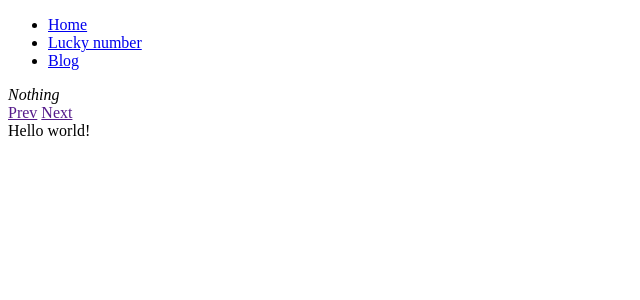
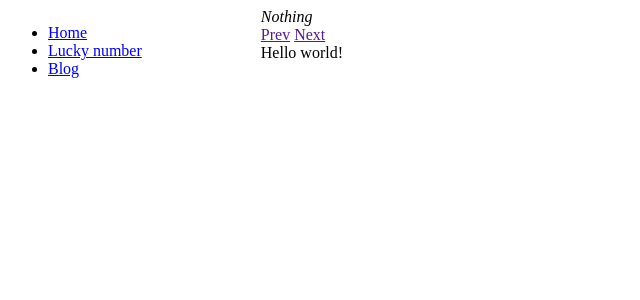
Before and after one commit to nbrabant/symfony-sandbox, a Symfony app: template templates/blog/list.html.twig in a window 1280 px wide. Shown: the top 300 px of the page, without its empty margins (0-640 px from the left). Run offline with Twig, Linux system fonts and the light colour scheme; the template is opened without the code that fills it, so the values that code supplies are empty; some libraries are stand-ins or nearby versions.

Commit message:
add some style with assets

```diff
--- /dev/null
+++ b/public/css/base.css
@@ -0,0 +1,9 @@
+#sidebar {
+    float: left;
+    widows: 20%;
+}
+
+#content {
+    float: right;
+    width: 80%;
+}
--- a/templates/base.html.twig
+++ b/templates/base.html.twig
@@ -4,6 +4,7 @@
         <meta charset="UTF-8">
         <title>{% block title %}Welcome!{% endblock %}</title>
         {% block stylesheets %}{% endblock %}
+        <link href="{{ asset('css/base.css') }}" rel="stylesheet" />
     </head>
     <body>
         <div id="sidebar">
```
